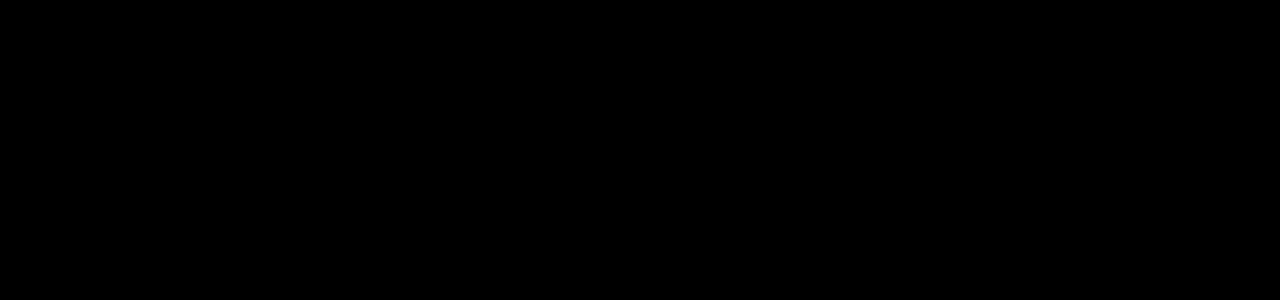
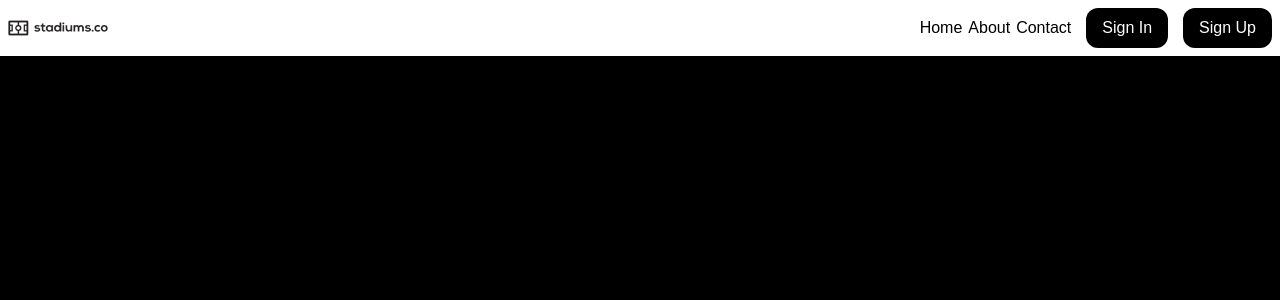
Before and after one commit to farazproject/my-app, a Next.js app: page / in a window 1280 px wide. Shown: the top 300 px of the page. Built offline with nearby package versions, Linux system fonts and the light colour scheme.

Commit message:
Next.js App

```diff
--- a/src/components/header/header.jsx
+++ b/src/components/header/header.jsx
@@ -1,9 +1,46 @@
+import Image from "next/image";
 import React from "react";
+import logo from '../../../public/logo.png';
+import Navlink from "./navlink";
+
 
 function Header(){
+
+    const navLinks = [
+        { name: 'Home', url: '/' },
+        { name: 'About', url: '/about' },
+        { name: 'Contact', url: '/contact' },
+    ]
+
     return(
-        <div>Header</div>
+
+        <div className=" bg-white w-full p-2 flex justify-between items-center">
+            <Image src={logo} height={100} width={100} objectFit="contain"/>
+            <div className="flex gap-[15px] items-center">
+                <ul className="flex gap-[6px]">
+
+                    {
+                        navLinks.map((nav, index) =>{
+                            return(
+                                <Navlink key={index} name={nav.name}/>
+                            )
+                        })
+                    }
+
+                    { /*
+                        <NavLink name = {"Home"}/>
+                        <NavLink name = {"Home"}/>
+                        <NavLink name = {"Home"}/>
+                        <NavLink name = {"Home"}/>
+                    */}
+                </ul>
+
+                <button className="px-4 py-2 rounded-xl bg-black text-white">Sign In</button>
+                <button className="px-4 py-2 rounded-xl bg-black text-white">Sign Up</button>
+
+            </div>
+        </div>
     )
 }
 
-export default Header;
+export default Header
--- /dev/null
+++ b/src/components/header/navlink.jsx
@@ -0,0 +1,22 @@
+import React from "react";
+
+function Navlink({name}){
+
+        const props = true
+        const isValid = props == null? "yes" : "no"
+
+        console.log("my name", name)
+
+        //undefined
+        //null
+        //NaN
+
+        return(
+            <li className="text-black">
+                {name}
+            </li>
+        )
+}
+
+
+export default Navlink
--- a/src/pages/index.js
+++ b/src/pages/index.js
@@ -1,4 +1,5 @@
 import Image from "next/image";
+import Header from "@/components/header/header";
 import { Geist, Geist_Mono } from "next/font/google";
 
 const geistSans = Geist({
@@ -13,9 +14,8 @@
 
 export default function Home() {
   return (
-    <div
-      className={`${geistSans.className} ${geistMono.className} grid grid-rows-[20px_1fr_20px] items-center justify-items-center min-h-screen p-8 pb-20 gap-16 sm:p-20 font-[family-name:var(--font-geist-sans)]`}
-    >
+    <div className="flex flex-col">
+      <Header/>
 
     </div>
   );
```
Also changed, not shown: public/logo.png (added).
